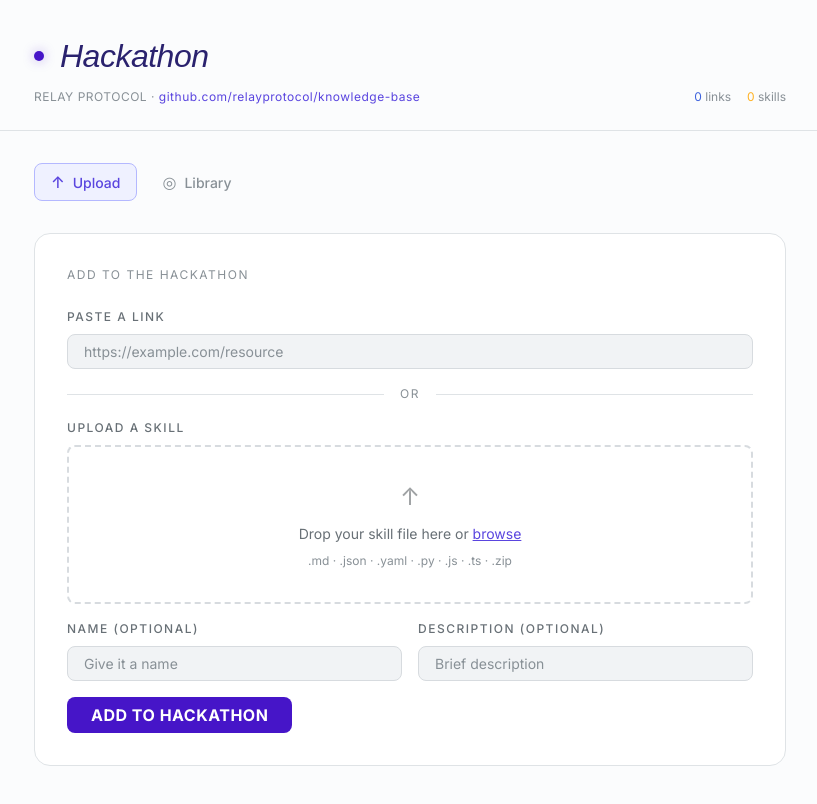
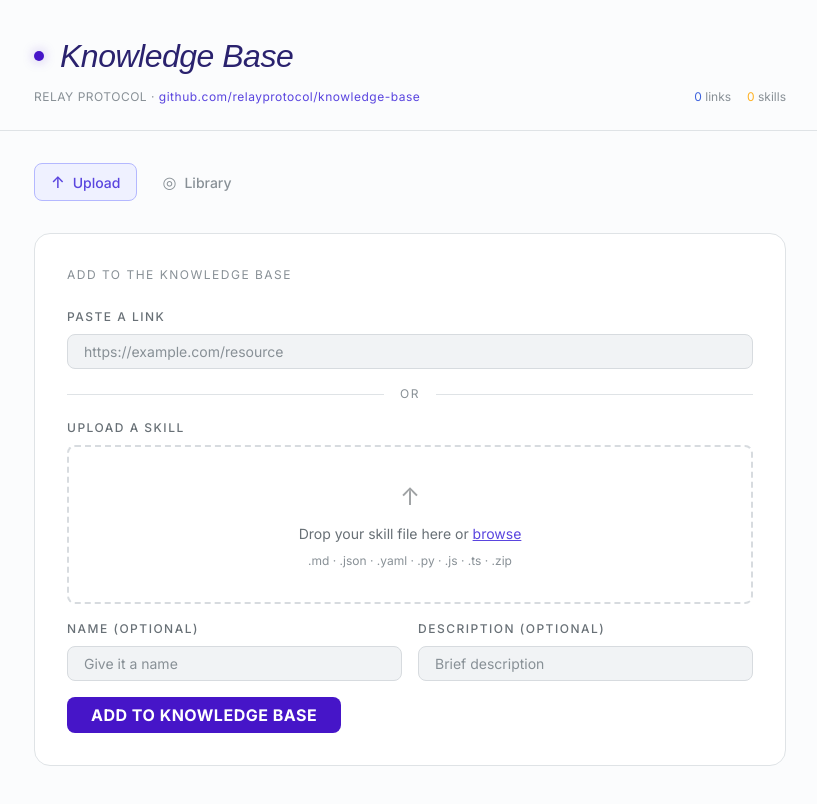
Before and after one commit to lingzizheng/hackathon, a plain HTML site: page index.html in a window 1280 px wide. Shown: the whole page, without its empty margins (230-1047 px from the left). Drawn offline with Linux system fonts and the light colour scheme; a web font is replaced by a local one.

Commit message:
Add files via upload

```diff
--- a/index.html
+++ b/index.html
@@ -3,7 +3,7 @@
 <head>
 <meta charset="UTF-8">
 <meta name="viewport" content="width=device-width, initial-scale=1.0">
-<title>Hackathon — Relay Protocol</title>
+<title>Knowledge Base — Relay Protocol</title>
 <link rel="preconnect" href="https://fonts.googleapis.com">
 <link rel="preconnect" href="https://fonts.gstatic.com" crossorigin>
 <link href="https://fonts.googleapis.com/css2?family=Chivo:ital,wght@0,400;0,700;1,400&family=Inter:wght@400;500;600;700&display=swap" rel="stylesheet">
@@ -387,7 +387,7 @@
   <div class="container">
     <div class="header-top">
       <div class="status-dot"></div>
-      <h1 class="header-title">Hackathon</h1>
+      <h1 class="header-title">Knowledge Base</h1>
     </div>
     <div class="header-meta">
       <div class="header-repo">RELAY PROTOCOL · <a href="https://github.com/relayprotocol/knowledge-base" target="_blank">github.com/relayprotocol/knowledge-base</a></div>
@@ -410,7 +410,7 @@
   <!-- Upload Tab -->
   <div class="tab-panel active" id="tab-upload">
     <div class="form-panel">
-      <div class="form-heading">Add to the Hackathon</div>
+      <div class="form-heading">Add to the knowledge base</div>
 
       <div class="field">
         <label class="field-label">Paste a Link</label>
@@ -442,7 +442,7 @@
         </div>
       </div>
 
-      <button class="btn btn-primary" id="btn-submit">ADD TO Hackathon</button>
+      <button class="btn btn-primary" id="btn-submit">ADD TO KNOWLEDGE BASE</button>
     </div>
   </div>
 
```
